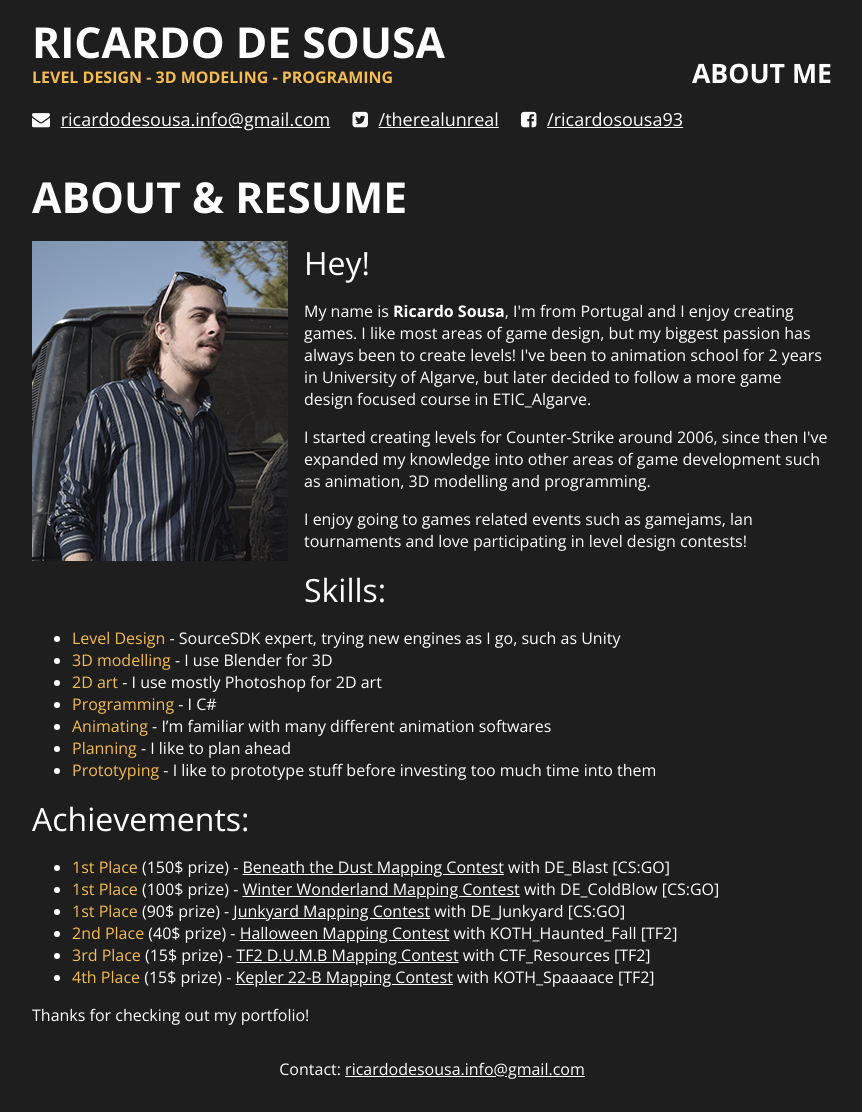
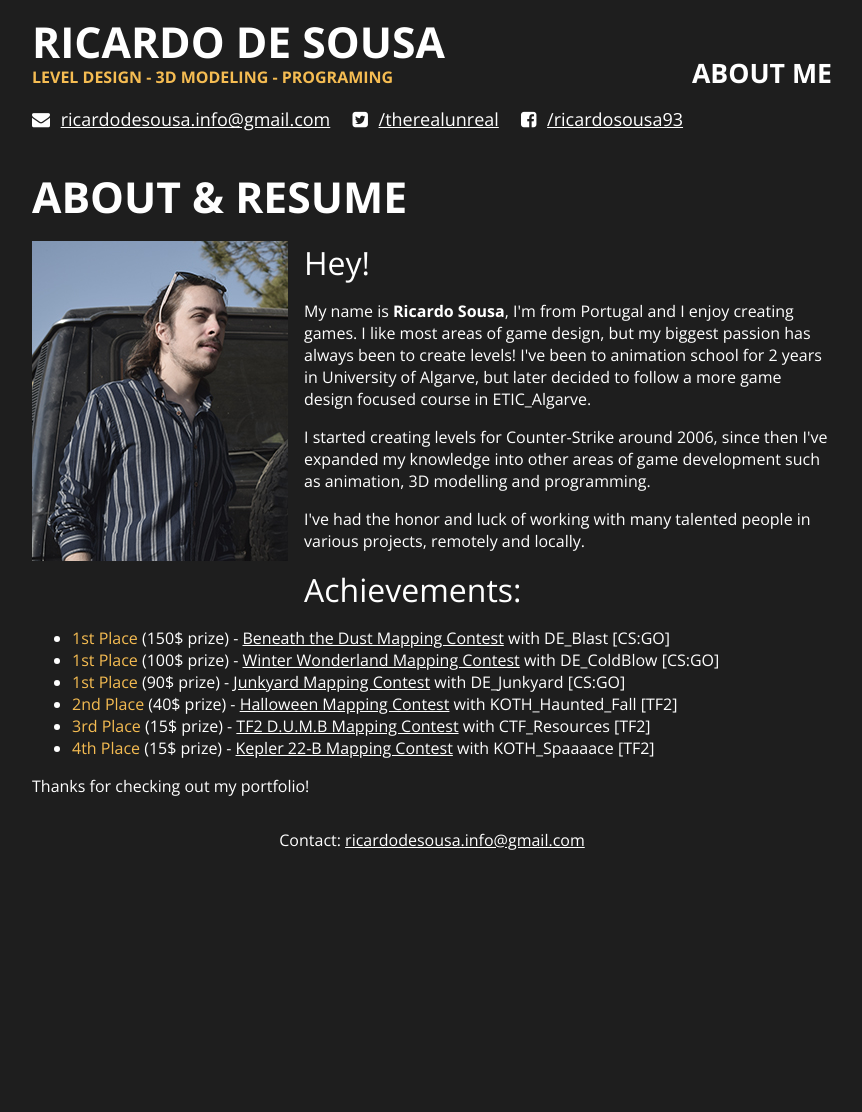
Before and after one commit to THEREALUNREAL/THEREALUNREAL.github.io, a Jekyll site: the page built from about.md, in a window 1280 px wide. Shown: the whole page, without its empty margins (208-1070 px from the left). Built offline with Jekyll 4.4.1, drawn with Linux system fonts in a browser that asks for light colours; nearby versions of some CDN libraries; after the commit the page ends 900 px from its top, so only the background shows below that.

Commit message:
Update about.md

```diff
--- a/about.md
+++ b/about.md
@@ -8,18 +8,7 @@ permalink: /about/
 
 <font size="6">Hey!</font> <p>My name is <b>Ricardo Sousa</b>, I'm from Portugal and I enjoy creating games. I like most areas of game design, but my biggest passion has always been to create levels! I've been to animation school for 2 years in University of Algarve, but later decided to follow a more game design focused course in ETIC_Algarve.</p>
 <p>I started creating levels for Counter-Strike around 2006, since then I've expanded my knowledge into other areas of game development such as animation, 3D modelling and programming.</p>
-<p>I enjoy going to games related events such as gamejams, lan tournaments and love participating in level design contests!</p>
-
-
-<font size="6">Skills:</font>
-
-- _Level Design_  - SourceSDK expert, trying new engines as I go, such as Unity
-- _3D modelling_  - I use Blender for 3D
-- _2D art_        - I use mostly Photoshop for 2D art
-- _Programming_   - I C#
-- _Animating_     - I'm familiar with many different animation softwares
-- _Planning_      - I like to plan ahead
-- _Prototyping_   - I like to prototype stuff before investing too much time into them
+<p>I've had the honor and luck of working with many talented people in various projects, remotely and locally.</p>
 
 <font size="6">Achievements:</font>
 
```
